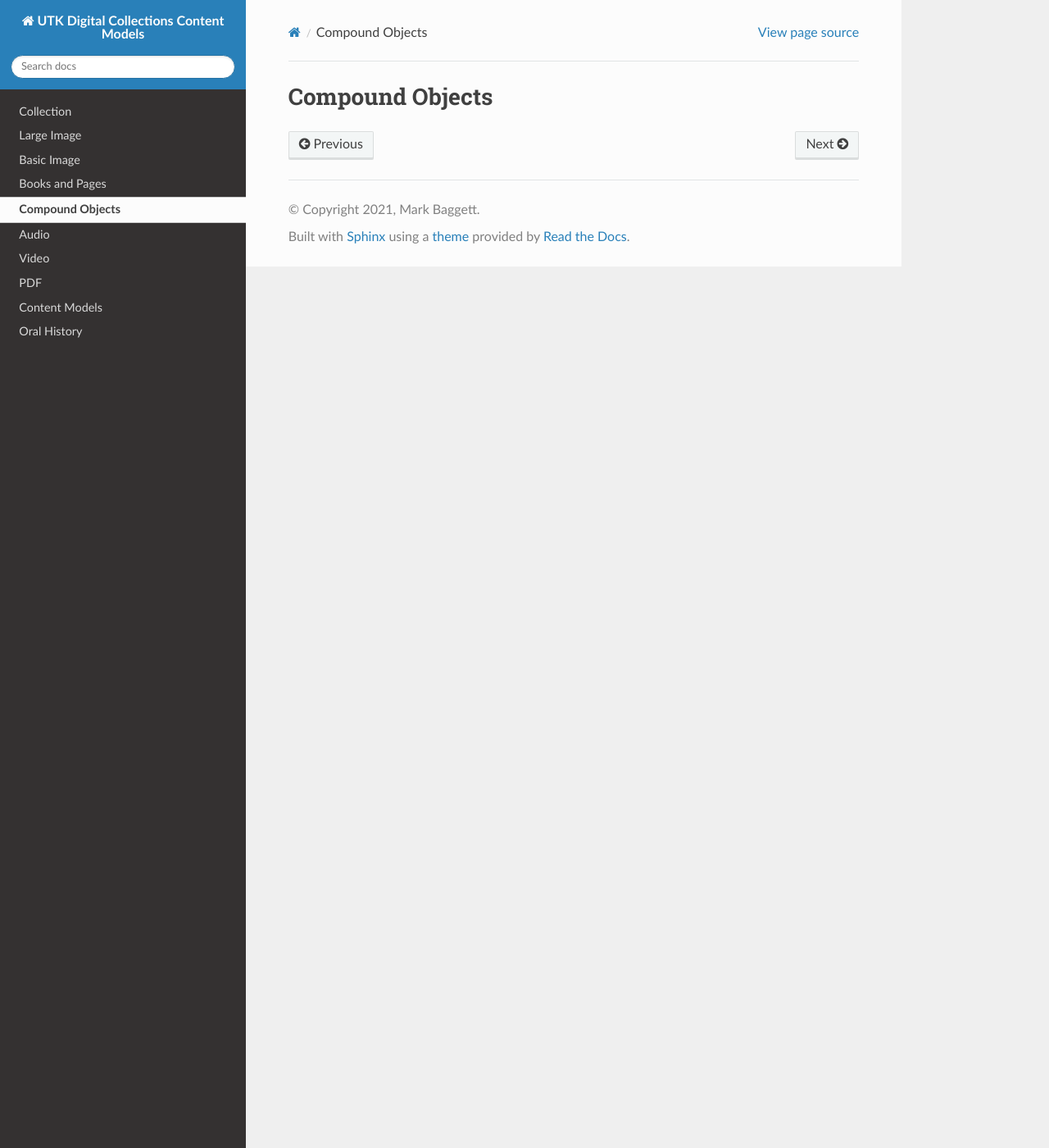
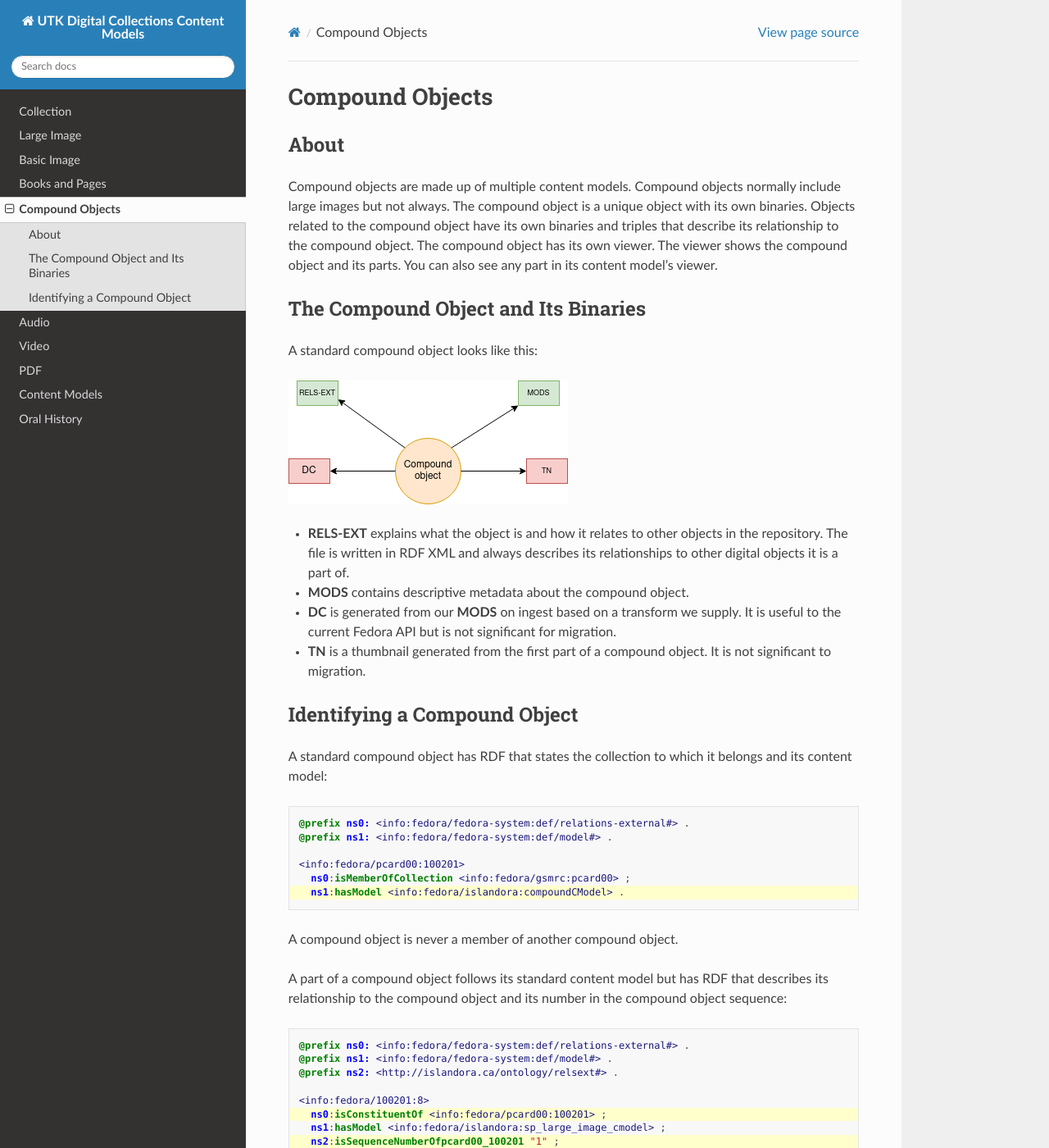
Before and after one commit to markpbaggett/utk_dc_content_models, a Sphinx documentation site: the page built from docs/source/contents/4_compound_objects.rst, in a window 1280 px wide and 1400 px high. Shown: the whole window at 82% size. Built offline with Sphinx 7.4.7 and the Read the Docs theme 2.0.0, drawn with Linux system fonts in a browser that asks for light colours; some of the changed text lies outside the part shown.

Commit message:
Add compound object.

```diff
--- a/docs/source/contents/4_compound_objects.rst
+++ b/docs/source/contents/4_compound_objects.rst
@@ -1,2 +1,55 @@
 Compound Objects
 ================
+
+About
+-----
+
+Compound objects are made up of multiple content models.  Compound objects normally include large images but not always.
+The compound object is a unique object with its own binaries. Objects related to the compound object have its own
+binaries and triples that describe its relationship to the compound object. The compound object has its own viewer. The
+viewer shows the compound object and its parts.  You can also see any part in its content model's viewer.
+
+The Compound Object and Its Binaries
+------------------------------------
+
+A standard compound object looks like this:
+
+.. image:: ../images/compound_object.png
+
+* **RELS-EXT** explains what the object is and how it relates to other objects in the repository.  The file is written in RDF XML and always describes its relationships to other digital objects it is a part of.
+* **MODS** contains descriptive metadata about the compound object.
+* **DC** is generated from our **MODS** on ingest based on a transform we supply.  It is useful to the current Fedora API but is not significant for migration.
+* **TN** is a thumbnail generated from the first part of a compound object.  It is not significant to migration.
+
+Identifying a Compound Object
+-----------------------------
+
+A standard compound object has RDF that states the collection to which it belongs and its content model:
+
+.. code-block:: turtle
+    :emphasize-lines: 6
+
+    @prefix ns0: <info:fedora/fedora-system:def/relations-external#> .
+    @prefix ns1: <info:fedora/fedora-system:def/model#> .
+
+    <info:fedora/pcard00:100201>
+      ns0:isMemberOfCollection <info:fedora/gsmrc:pcard00> ;
+      ns1:hasModel <info:fedora/islandora:compoundCModel> .
+
+A compound object is never a member of another compound object.
+
+A part of a compound object follows its standard content model but has RDF that describes its relationship to the
+compound object and its number in the compound object sequence:
+
+.. code-block:: turtle
+    :emphasize-lines: 6, 8
+
+    @prefix ns0: <info:fedora/fedora-system:def/relations-external#> .
+    @prefix ns1: <info:fedora/fedora-system:def/model#> .
+    @prefix ns2: <http://islandora.ca/ontology/relsext#> .
+
+    <info:fedora/100201:8>
+      ns0:isConstituentOf <info:fedora/pcard00:100201> ;
+      ns1:hasModel <info:fedora/islandora:sp_large_image_cmodel> ;
+      ns2:isSequenceNumberOfpcard00_100201 "1" ;
+      ns0:isMemberOfCollection <info:fedora/gsmrc:pcard00> .
```
Also changed, not shown: docs/source/images/compound_object.png (added).
